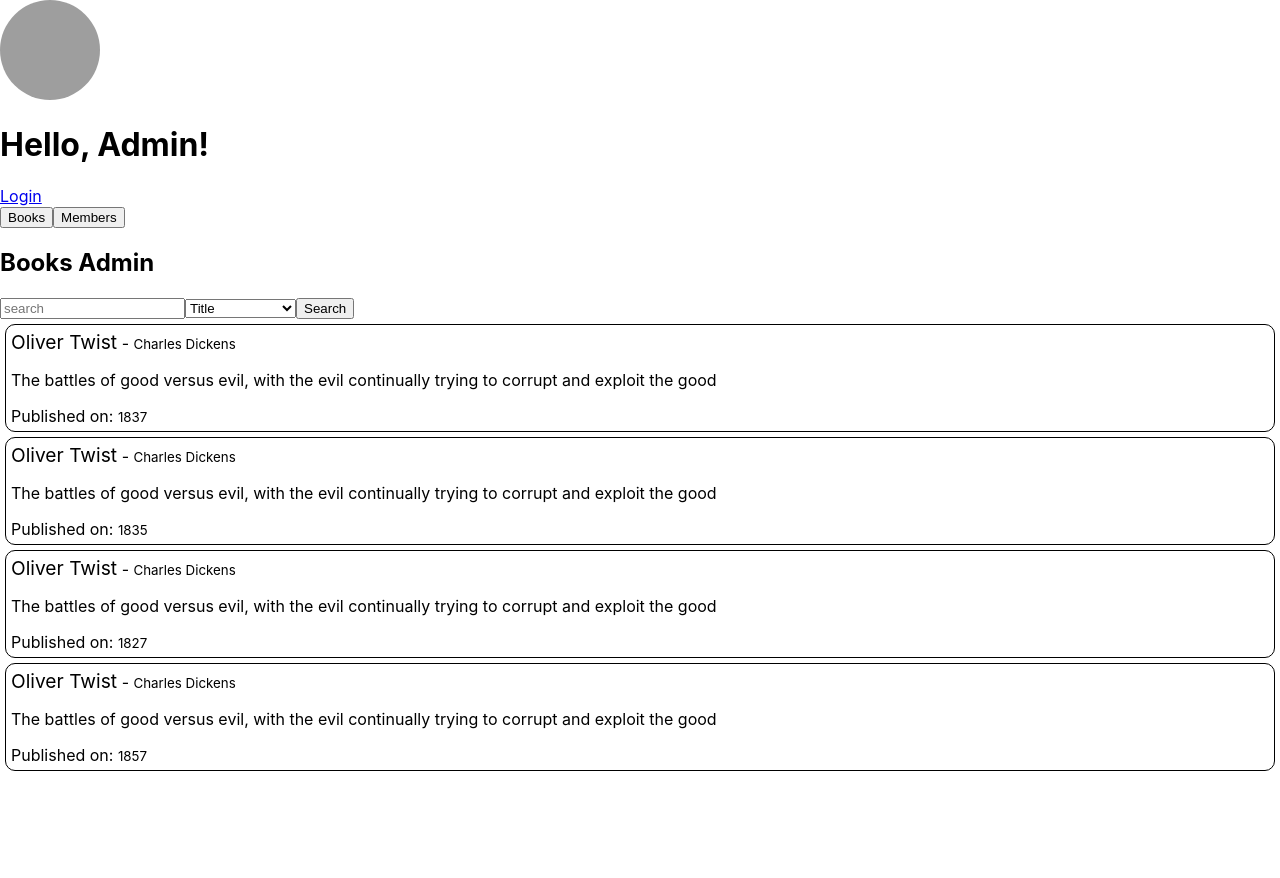
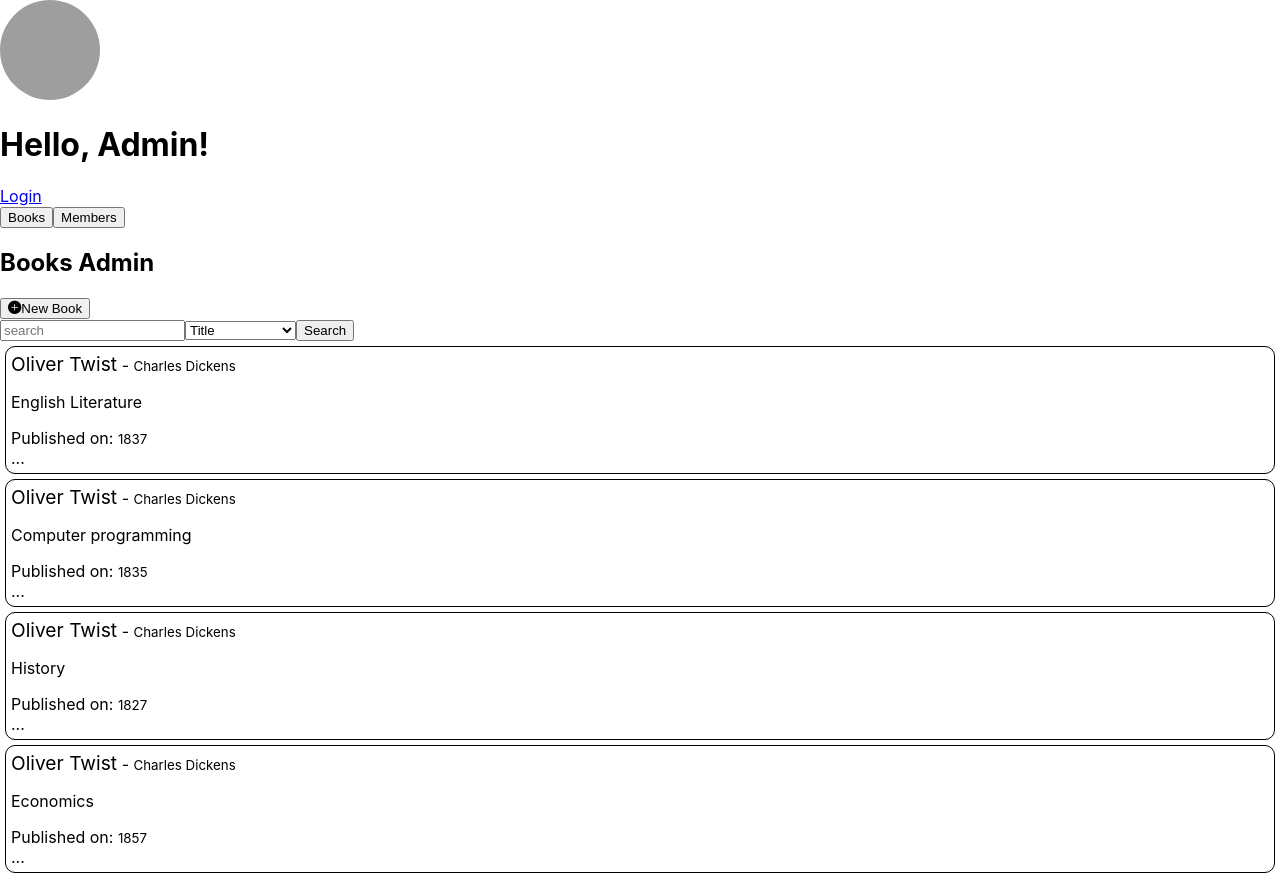
Before and after one commit to balayokesh/libraryManagementSystem, a React (Create React App) app: page /admin in a window 1280 px wide. Before the commit the page ends 800 px from the top, so only its background shows below. Built offline with nearby package versions, Linux system fonts and the light colour scheme; grey boxes are pictures that could not be loaded.

Commit message:
Add frontend features for Admin edit, add new book, delete

```diff
--- a/src/Routes/Admin/BooksAdmin.jsx
+++ b/src/Routes/Admin/BooksAdmin.jsx
@@ -9,28 +9,28 @@ export default function BookAdmin() {
             id: 1,
             title: 'Oliver Twist',
             author: 'Charles Dickens',
-            subject: 'The battles of good versus evil, with the evil continually trying to corrupt and exploit the good',
+            subject: 'English Literature',
             publishedOn: 1837
         },
         {
             id: 2,
             title: 'Oliver Twist',
             author: 'Charles Dickens',
-            subject: 'The battles of good versus evil, with the evil continually trying to corrupt and exploit the good',
+            subject: 'Computer programming',
             publishedOn: 1835
         },
         {
             id: 3,
             title: 'Oliver Twist',
             author: 'Charles Dickens',
-            subject: 'The battles of good versus evil, with the evil continually trying to corrupt and exploit the good',
+            subject: 'History',
             publishedOn: 1827
         },
         {
             id: 4,
             title: 'Oliver Twist',
             author: 'Charles Dickens',
-            subject: 'The battles of good versus evil, with the evil continually trying to corrupt and exploit the good',
+            subject: 'Economics',
             publishedOn: 1857
         }
     ];
@@ -66,7 +66,10 @@ export default function BookAdmin() {
     return (
         <div>
             <h2>Books Admin</h2>
-
+            <button>
+                <i className='bi bi-plus-circle-fill' title='Edit'></i>
+                New Book
+            </button>
             <div>
                 <input type='text' placeholder='search' id='query' onKeyUp={handleSearch} />
                 <select id='filter' onChange={handleSearch}>
@@ -93,6 +96,13 @@ export default function BookAdmin() {
                         <big>{data.title}</big> - <small>{data.author}</small>
                         <p>{data.subject}</p>
                         Published on: <small>{data.publishedOn}</small>
+                        <details>
+                            <summary title='menu'>...</summary>
+                            <div className='border'>
+                                    <i className="bi bi-pencil-fill border" title='Edit'></i>
+                                    <i className="bi bi-trash-fill border" title='Delete'></i>
+                            </div>
+                        </details>
                     </div>
                 ))
             }
--- a/src/index.css
+++ b/src/index.css
@@ -19,3 +19,8 @@ body {
 	padding: 5px;
 	margin: 5px;
 }
+
+details > summary {
+	list-style: none;
+	user-select: none;
+}
```
